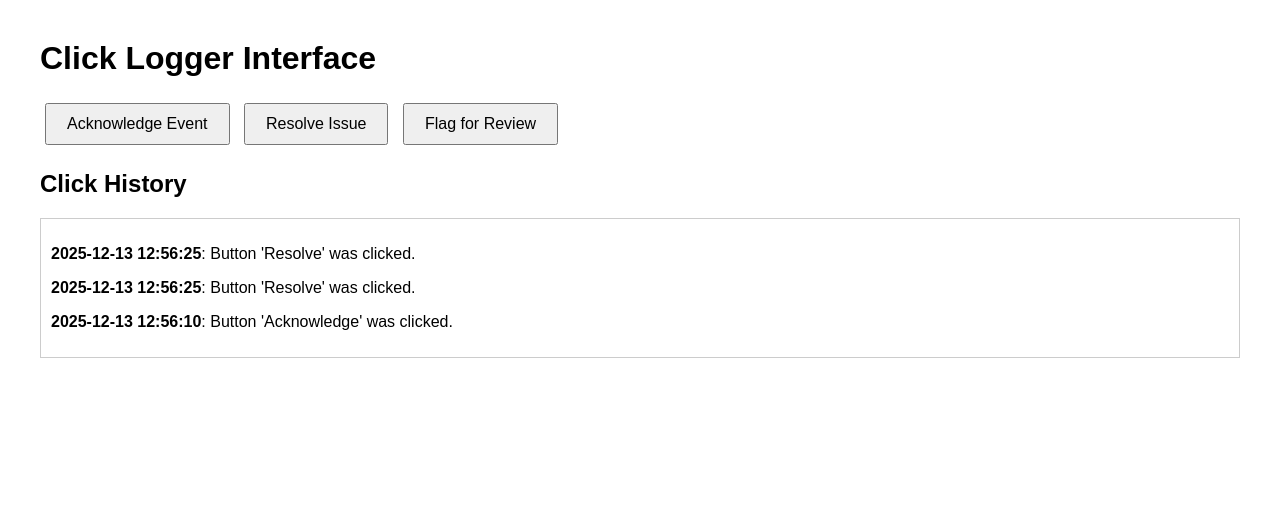
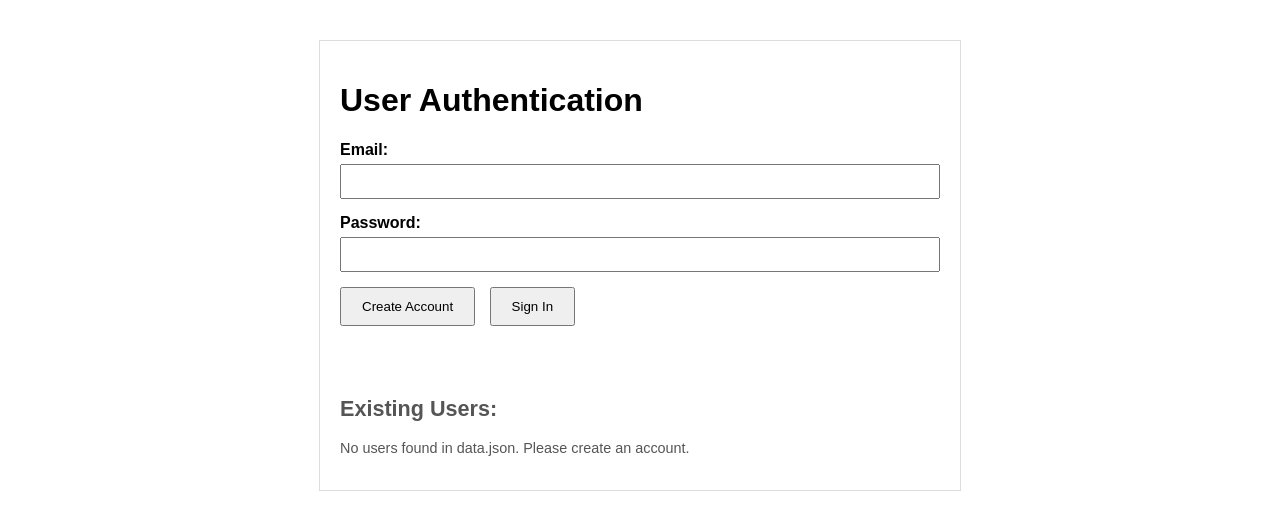
Before and after one commit to internship-plz/NullPointerException, a Flask app: page / in a window 1280 px wide. Shown: the top 530 px of the page. Run offline with Flask 3, Linux system fonts and the light colour scheme.

Commit message:
signinpage

```diff
--- a/app.py
+++ b/app.py
@@ -1,55 +1,87 @@
-from flask import Flask, render_template, request, jsonify
+from flask import Flask, render_template, request, jsonify, redirect, url_for
 import json
 import os
-from datetime import datetime
 
 app = Flask(__name__)
 
 JSON_FILE = 'data.json'
 
-def load_data():
-    """Loads existing data from the JSON file."""
+def load_users():
+    """Loads existing user data from the JSON file."""
     if not os.path.exists(JSON_FILE):
         return []
     with open(JSON_FILE, 'r') as f:
         try:
+            # The JSON file will now store a list of user objects
             return json.load(f)
         except json.JSONDecodeError:
-            # Handle empty or invalid JSON file
             return []
 
-def save_data(data):
-    """Writes data back to the JSON file."""
+def save_users(users):
+    """Writes user data back to the JSON file."""
     with open(JSON_FILE, 'w') as f:
-        json.dump(data, f, indent=4)
+        # Use indent=4 for human-readable formatting
+        json.dump(users, f, indent=4)
 
 @app.route('/')
 def index():
-    """Renders the main page and displays current click history."""
-    history = load_data()
-    return render_template('index.html', history=history)
+    """Renders the main login/signup page."""
+    users = load_users()
+    # Pass the list of existing user emails to the template for display
+    user_emails = [user['email'] for user in users]
+    return render_template('index.html', user_emails=user_emails)
 
-@app.route('/click', methods=['POST'])
-def record_click():
-    """Records a button click event."""
-    button_name = request.form.get('button_name', 'Unknown Button')
+@app.route('/create_user', methods=['POST'])
+def create_user():
+    """Handles the user creation (Sign Up) process."""
+    email = request.form.get('email')
+    password = request.form.get('password')
 
-    new_entry = {
-        'button': button_name,
-        'timestamp': datetime.now().strftime('%Y-%m-%d %H:%M:%S'),
-        'message': f"Button '{button_name}' was clicked."
+    users = load_users()
+
+    # 1. Check if user already exists
+    if any(user['email'] == email for user in users):
+        return jsonify({'success': False, 'message': 'Account already exists with this email.'}), 409 # Conflict
+
+    # 2. Validate input
+    if not email or not password:
+        return jsonify({'success': False, 'message': 'Email and Password are required.'}), 400 # Bad Request
+
+    # 3. Create new user entry (INSECURE: Password stored in plain text)
+    new_user = {
+        'email': email,
+        'password': password
     }
 
-    data = load_data()
-    data.append(new_entry)
-    save_data(data)
+    users.append(new_user)
+    save_users(users)
 
-    # Return the new entry as JSON for the client-side update
-    return jsonify(new_entry)
+    return jsonify({'success': True, 'message': f'User {email} created successfully. You can now sign in!'})
+
+@app.route('/sign_in', methods=['POST'])
+def sign_in():
+    """Handles the user sign-in process."""
+    email = request.form.get('email')
+    password = request.form.get('password')
+
+    users = load_users()
+
+    # 1. Search for a matching user
+    match = next((user for user in users if user['email'] == email), None)
+
+    if match:
+        # 2. Check password (INSECURE: Plain text comparison)
+        if match['password'] == password:
+            return jsonify({'success': True, 'message': f'Sign In Successful! Welcome, {email}.'})
+        else:
+            return jsonify({'success': False, 'message': 'Incorrect Password.'}), 401 # Unauthorized
+    else:
+        return jsonify({'success': False, 'message': 'User not found. Please create an account.'}), 404 # Not Found
 
 if __name__ == '__main__':
     # Initialize the JSON file if it doesn't exist
     if not os.path.exists(JSON_FILE):
-        save_data([])
+        save_users([])
 
+    # The default host is 127.0.0.1 (localhost)
     app.run(debug=True)
--- a/data.json
+++ b/data.json
@@ -1,17 +1,2 @@
 [
-    {
-        "button": "Acknowledge",
-        "timestamp": "2025-12-13 12:56:10",
-        "message": "Button 'Acknowledge' was clicked."
-    },
-    {
-        "button": "Resolve",
-        "timestamp": "2025-12-13 12:56:25",
-        "message": "Button 'Resolve' was clicked."
-    },
-    {
-        "button": "Resolve",
-        "timestamp": "2025-12-13 12:56:25",
-        "message": "Button 'Resolve' was clicked."
-    }
 ]
--- a/templates/index.html
+++ b/templates/index.html
@@ -3,64 +3,95 @@
 <head>
     <meta charset="UTF-8">
     <meta name="viewport" content="width=device-width, initial-scale=1.0">
-    <title>Button Logger</title>
+    <title>Login/Signup</title>
     <style>
-        body { font-family: Arial, sans-serif; margin: 40px; }
-        .button-container button {
-            padding: 10px 20px;
-            margin: 5px;
-            font-size: 16px;
-            cursor: pointer;
-        }
-        #history {
-            margin-top: 20px;
-            border: 1px solid #ccc;
-            padding: 10px;
-            max-height: 300px;
-            overflow-y: scroll;
-        }
+        body { font-family: Arial, sans-serif; max-width: 600px; margin: 40px auto; padding: 20px; border: 1px solid #ddd; }
+        .form-group { margin-bottom: 15px; }
+        label { display: block; margin-bottom: 5px; font-weight: bold; }
+        input[type="email"], input[type="password"] { width: 100%; padding: 8px; box-sizing: border-box; }
+        .button-group button { padding: 10px 20px; margin-right: 10px; cursor: pointer; }
+        #message { margin-top: 20px; padding: 10px; border-radius: 4px; font-weight: bold; }
+        .success { background-color: #d4edda; color: #155724; border: 1px solid #c3e6cb; }
+        .error { background-color: #f8d7da; color: #721c24; border: 1px solid #f5c6cb; }
+        #existing-users { margin-top: 30px; font-size: 0.9em; color: #555; }
     </style>
 </head>
 <body>
-    <h1>Click Logger Interface</h1>
+    <h1>User Authentication</h1>
 
-    <div class="button-container">
-        <button onclick="recordClick('Acknowledge')">Acknowledge Event</button>
-        <button onclick="recordClick('Resolve')">Resolve Issue</button>
-        <button onclick="recordClick('Flag')">Flag for Review</button>
+    <div class="form-group">
+        <label for="email">Email:</label>
+        <input type="email" id="email" name="email" required>
     </div>
 
-    <h2>Click History</h2>
-    <div id="history">
-        {% for entry in history | reverse %}
-            <p><strong>{{ entry.timestamp }}</strong>: {{ entry.message }}</p>
-        {% endfor %}
+    <div class="form-group">
+        <label for="password">Password:</label>
+        <input type="password" id="password" name="password" required>
+    </div>
+
+    <div class="button-group">
+        <button id="createBtn" onclick="handleAuth('create')">Create Account</button>
+        <button id="signInBtn" onclick="handleAuth('sign_in')">Sign In</button>
+    </div>
+
+    <div id="message"></div>
+
+    <div id="existing-users">
+        <h2>Existing Users:</h2>
+        {% if user_emails %}
+            <p>Users in data.json: <strong>{{ user_emails | join(', ') }}</strong></p>
+        {% else %}
+            <p>No users found in data.json. Please create an account.</p>
+        {% endif %}
     </div>
 
     <script>
-        function recordClick(buttonName) {
-            // Use the Fetch API to send a POST request to the '/click' route
-            fetch('/click', {
+        function handleAuth(action) {
+            const email = document.getElementById('email').value;
+            const password = document.getElementById('password').value;
+            const messageDiv = document.getElementById('message');
+
+            messageDiv.textContent = '';
+            messageDiv.className = '';
+
+            if (!email || !password) {
+                messageDiv.textContent = 'Please enter both email and password.';
+                messageDiv.className = 'error';
+                return;
+            }
+
+            // Determine the URL based on the button clicked
+            const url = `/${action}`;
+
+            fetch(url, {
                 method: 'POST',
                 headers: {
                     'Content-Type': 'application/x-www-form-urlencoded',
                 },
-                // Send the button name as form data
-                body: `button_name=${encodeURIComponent(buttonName)}`
+                body: `email=${encodeURIComponent(email)}&password=${encodeURIComponent(password)}`
             })
-            .then(response => response.json())
-            .then(data => {
-                // On successful response, dynamically update the history list
-                const historyDiv = document.getElementById('history');
-                const newEntry = document.createElement('p');
-                newEntry.innerHTML = `<strong>${data.timestamp}</strong>: ${data.message}`;
-
-                // Add the new entry to the top of the history list
-                historyDiv.prepend(newEntry);
-
-                console.log('Click recorded:', data);
+            .then(response => {
+                // Flask returns a status code (e.g., 200 for success, 401 for error)
+                return response.json().then(data => ({
+                    status: response.status,
+                    data: data
+                }));
             })
-            .catch(error => console.error('Error recording click:', error));
+            .then(({ status, data }) => {
+                messageDiv.textContent = data.message;
+                if (data.success) {
+                    messageDiv.className = 'success';
+                    // Optional: If signing in, you might redirect the user here
+                    // if (action === 'sign_in') { window.location.href = '/dashboard'; }
+                } else {
+                    messageDiv.className = 'error';
+                }
+            })
+            .catch(error => {
+                messageDiv.textContent = 'An unexpected error occurred.';
+                messageDiv.className = 'error';
+                console.error('Error:', error);
+            });
         }
     </script>
 </body>
```
